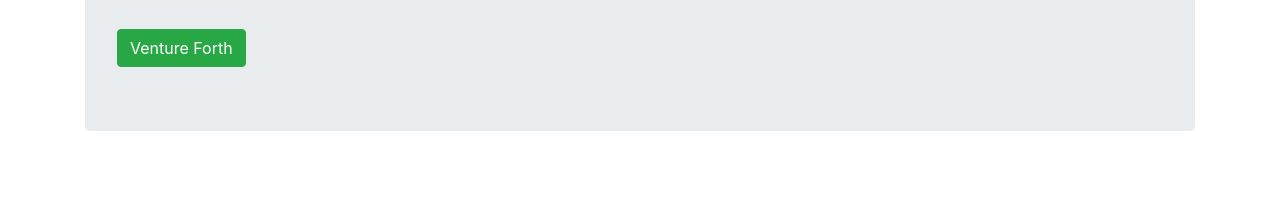
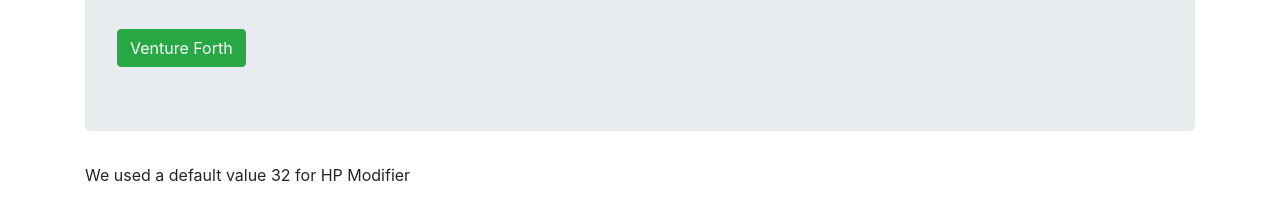
Before and after one commit to Robust-ness/TextRPG, a plain HTML site: page index.html in a window 1280 px wide. Both pictures are taken after typing "Sample", "Sample", "Sample" into the empty fields and a click on the input "Let's Play!". Shown: the part 125-346 px from the top of the page. Drawn offline with nearby package versions, Linux system fonts and the light colour scheme.

Commit message:
Add files via upload

```diff
--- a/game.js
+++ b/game.js
@@ -65,7 +65,8 @@ function playGame() {
     //console.log(Array.from(document.querySelector('#buttons').children))
     let playerCharacter;
 
-    playerCharacter = new pC(document.getElementById('name').value, document.getElementById('lastname').value, Number(document.getElementById('HP').value))
+    playerCharacter = new pC(document.getElementById('name').value, document.getElementById('lastname').value, Number(document.getElementById('HP').value) ?  document.getElementById('HP').value : 32)
+    Number(document.getElementById('HP').value) ? true : document.querySelector('#messages').insertAdjacentHTML('afterbegin', 'We used a default value 32 for HP Modifier')
     console.log(playerCharacter.currentHP)
     document.querySelector('#starter').insertAdjacentHTML('afterend', '<br>')
     document.querySelector('#starter').remove()
--- a/index.html
+++ b/index.html
@@ -19,7 +19,7 @@
                     <br>
                     <input id ="lastname" class="form-control" placeholder="Last Name" required>
                     <br>
-                    <input id ="HP" class="form-control" placeholder="HP Modifier" required>
+                    <input id ="HP" class="form-control" placeholder="HP Modifier (This is a number. I'd recommend 32 for mix of challenge and fun)" required>
                     <br>
                     <input type ="submit" id="submit" class="btn btn-success" value="Let's Play!">
                 </form>
```
